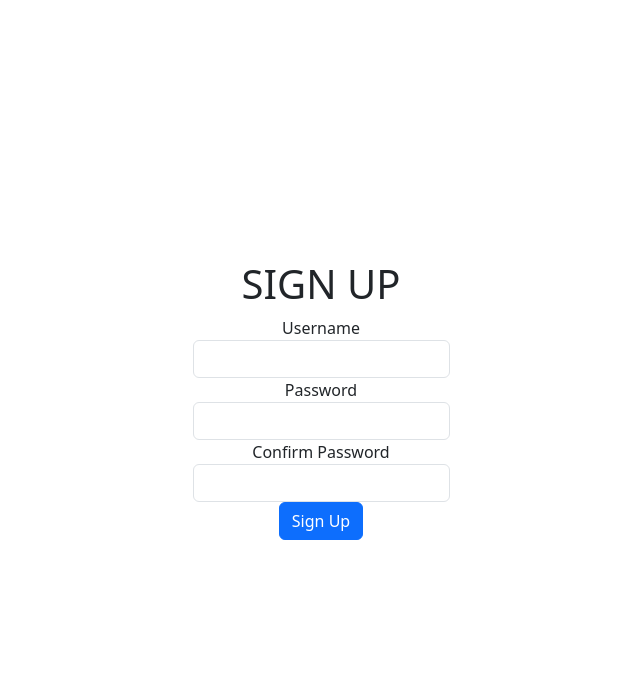
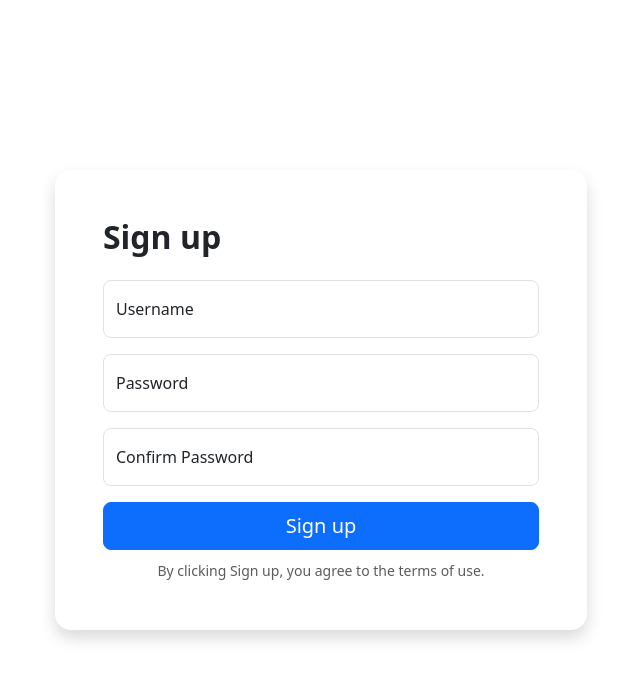
Before and after one commit to Naraka/news-drop, a Django app: page /signup/ in a window 1280 px wide. Shown: the top 680 px of the page, without its empty margins (319-959 px from the left). Run offline with Django 5.2, Linux system fonts and the light colour scheme; some libraries are stand-ins or nearby versions.

Commit message:
feat(news-drop): added signup style

```diff
--- a/news-drop/templates/users/base.html
+++ b/news-drop/templates/users/base.html
@@ -1,6 +1,6 @@
 {% load static %}
 <!DOCTYPE html>
-<html lang="es" data-bs-theme="auto">
+<html lang="en" data-bs-theme="auto">
 
   <head>
 
--- a/news-drop/templates/users/signup.html
+++ b/news-drop/templates/users/signup.html
@@ -1,8 +1,6 @@
 {% extends "users/base.html" %}
 
 {% block "content" %}
-
-<h1> SIGN UP </h1>
 
 {% if error is not None %}
 <div class="alert alert-warning" role="alert">
@@ -10,25 +8,32 @@
   </div>
 {% endif %}
 
+<div class="modal-dialog" role="document">
+    <div class="modal-content rounded-4 shadow">
+        <div class="modal-header p-5 pb-4 border-bottom-0">
+            <h1 class="fw-bold mb-0 fs-2">Sign up</h1>
+           </div>
+           <div class="modal-body p-5 pt-0">
                <form action="{% url 'signup' %}" method="POST">
                {% csrf_token %}
-    <div class="form-group">
-        <label for="id_username">Username</label>
-        <input type="text" class="form-control" id="id_username" name="username">
+           <div class="form-floating mb-3">
+             <input type="text" class="form-control rounded-3" id="id_username" placeholder="Username" name="username">
+             <label for="floatingInput">Username</label>
            </div>
-    <div class="form-group">
-        <label for="id_password1">Password</label>
-        <input type="password" class="form-control" id="id_password1" name="password1">
+           <div class="form-floating mb-3">
+             <input type="password" class="form-control rounded-3" id="id_password1" name="password1" placeholder="Password">
+             <label for="floatingPassword">Password</label>
            </div>
-    <div class="form-group">
-        <label for="id_password2">Confirm Password</label>
-        <input type="password" class="form-control" id="id_password2" name="password2">
+           <div class="form-floating mb-3">
+             <input type="password" class="form-control rounded-3" id="id_password2" name="password2" placeholder="Password">
+             <label for="floatingPassword">Confirm Password</label>
            </div>
-    <button type="submit" class="btn btn-primary">Sign Up</button>
+           <button class="w-100 mb-2 btn btn-lg rounded-3 btn-primary" type="submit">Sign up</button>
+           <small class="text-body-secondary">By clicking Sign up, you agree to the terms of use.</small>
          </form>
-
-
-
+       </div>
+   </div>
+</div>
 
 
 {% endblock "content" %}
```
Lines whose indentation alone changed are shown as unchanged.
